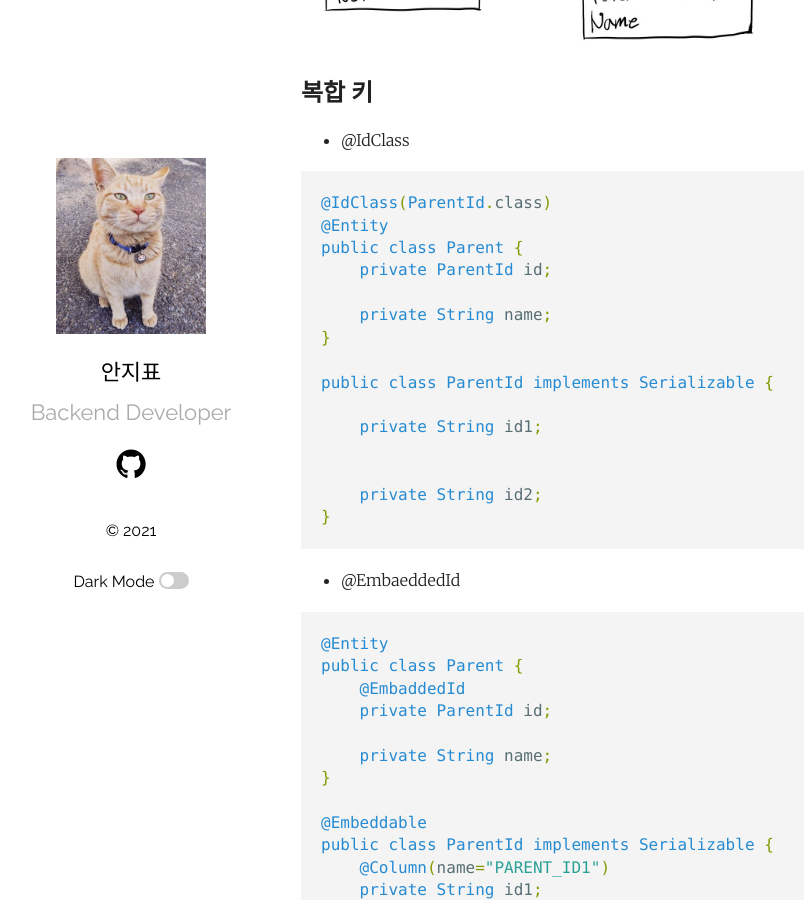
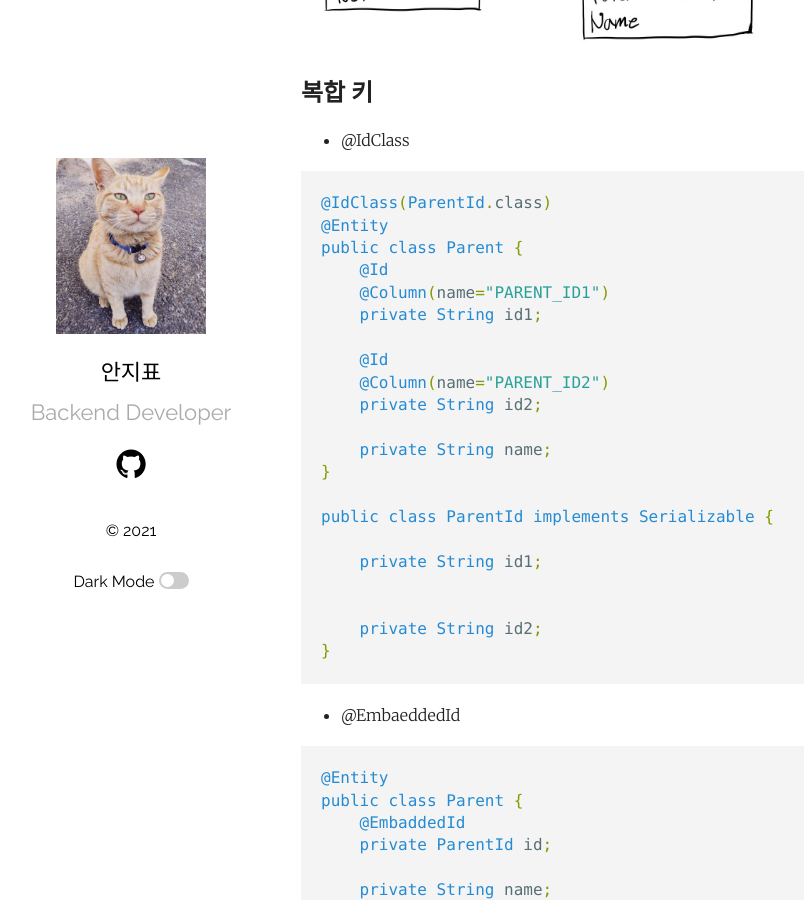
Before and after one commit to ppyong/ppyong.github.io, a Jekyll site: the page built from _posts/2021-07-10-persistance-context.md, in a window 1280 px wide and 900 px high, scrolled down 2353 px. Shown: the whole window, without its empty margins (54-858 px from the left). Built offline with Jekyll 4.4.1, drawn with Linux system fonts in a browser that asks for light colours.

Commit message:
add post persistance-context

```diff
--- a/_posts/2021-07-10-persistance-context.md
+++ b/_posts/2021-07-10-persistance-context.md
@@ -86,7 +86,13 @@ public class Member {
 @IdClass(ParentId.class)
 @Entity
 public class Parent {
-    private ParentId id;
+    @Id
+    @Column(name="PARENT_ID1")
+    private String id1;
+
+    @Id
+    @Column(name="PARENT_ID2")
+    private String id2;
 
     private String name;
 }
```
